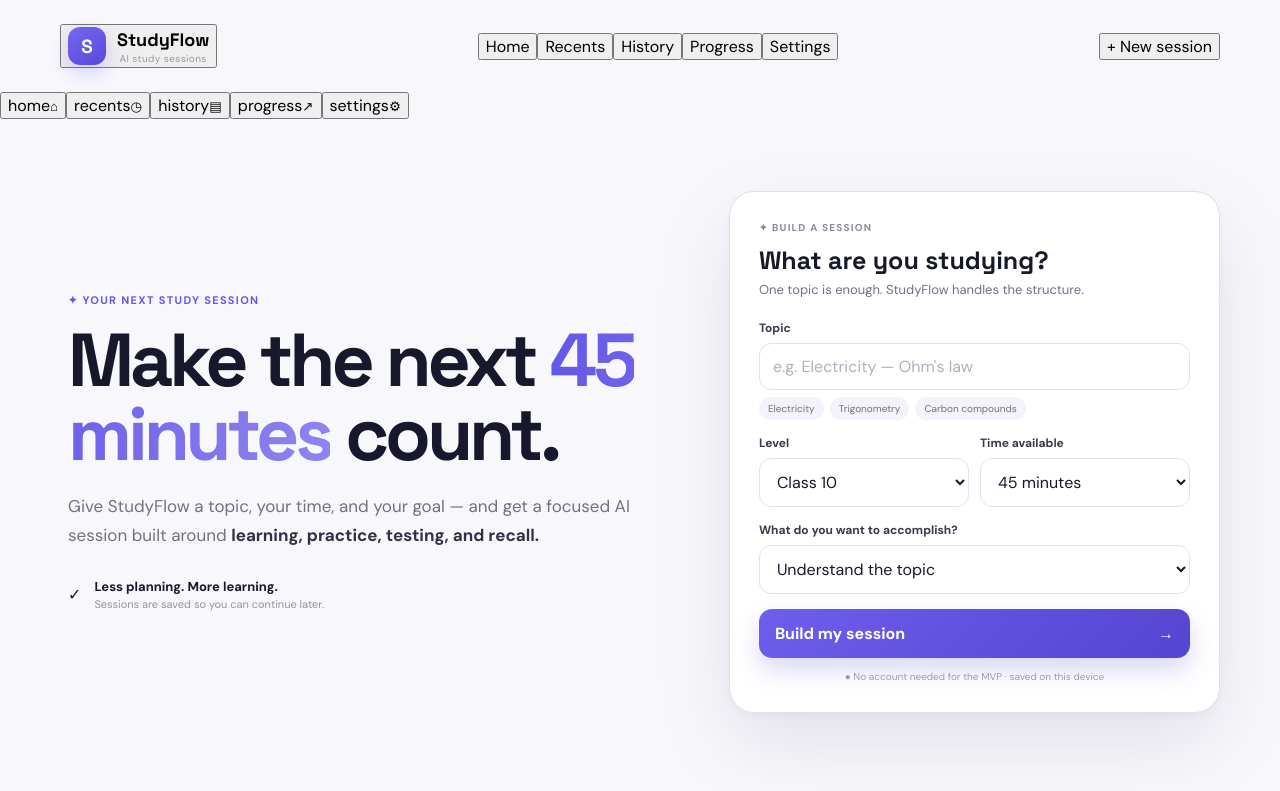
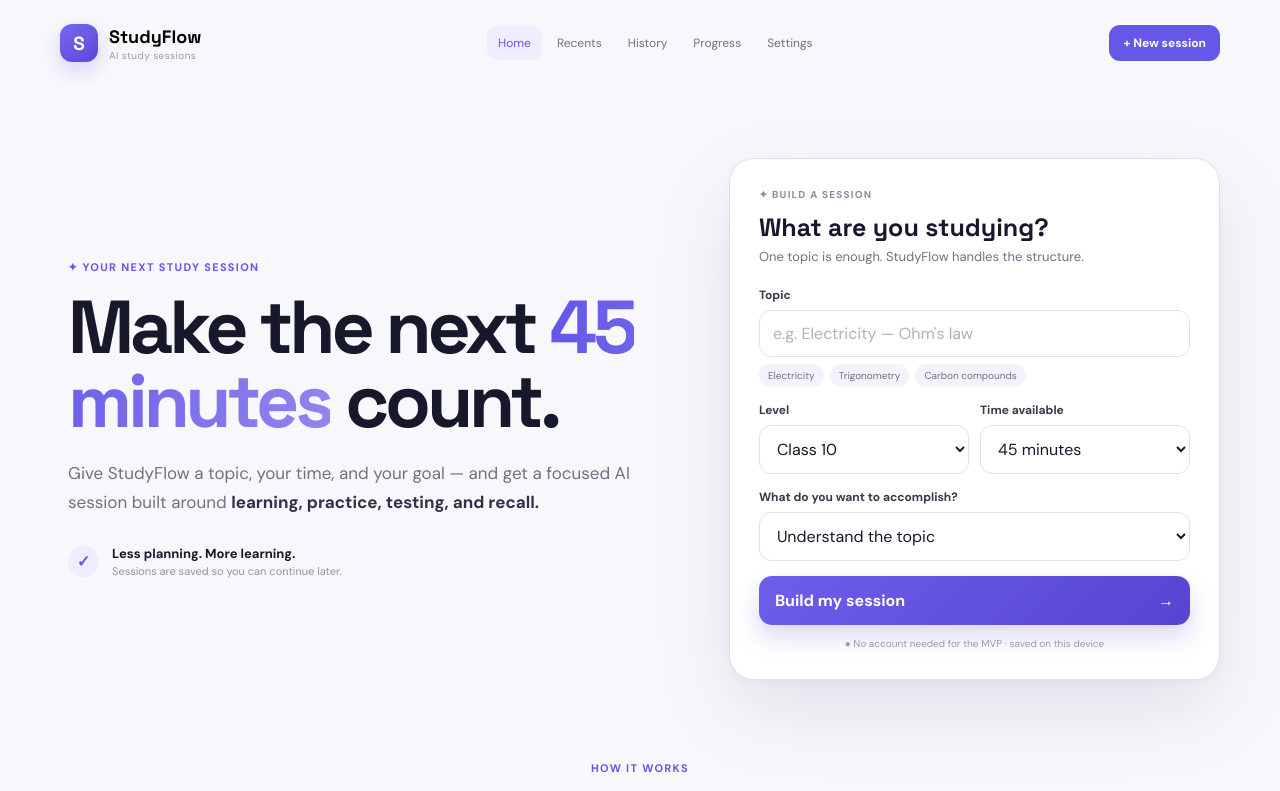
Before and after one commit to vshashank642-cell/ai-study-session, a Next.js app: page / in a window 1280 px wide. Shown: the top 791 px of the page. Built offline with nearby package versions, Linux system fonts and the light colour scheme.

Commit message:
Load StudyFlow MVP workspace styles

```diff
--- a/app/layout.tsx
+++ b/app/layout.tsx
@@ -1,20 +1,12 @@
 import type { Metadata } from "next";
 import "./globals.css";
+import "./mvp.css";
 
 export const metadata: Metadata = {
   title: "StudyFlow — Your next study session, planned by AI",
-  description:
-    "Turn a topic, your available time, and your goal into a focused study session.",
+  description: "Turn a topic, your available time, and your goal into a focused study session.",
 };
 
-export default function RootLayout({
-  children,
-}: Readonly<{
-  children: React.ReactNode;
-}>) {
-  return (
-    <html lang="en">
-      <body>{children}</body>
-    </html>
-  );
+export default function RootLayout({ children }: Readonly<{ children: React.ReactNode }>) {
+  return <html lang="en"><body>{children}</body></html>;
 }
```
